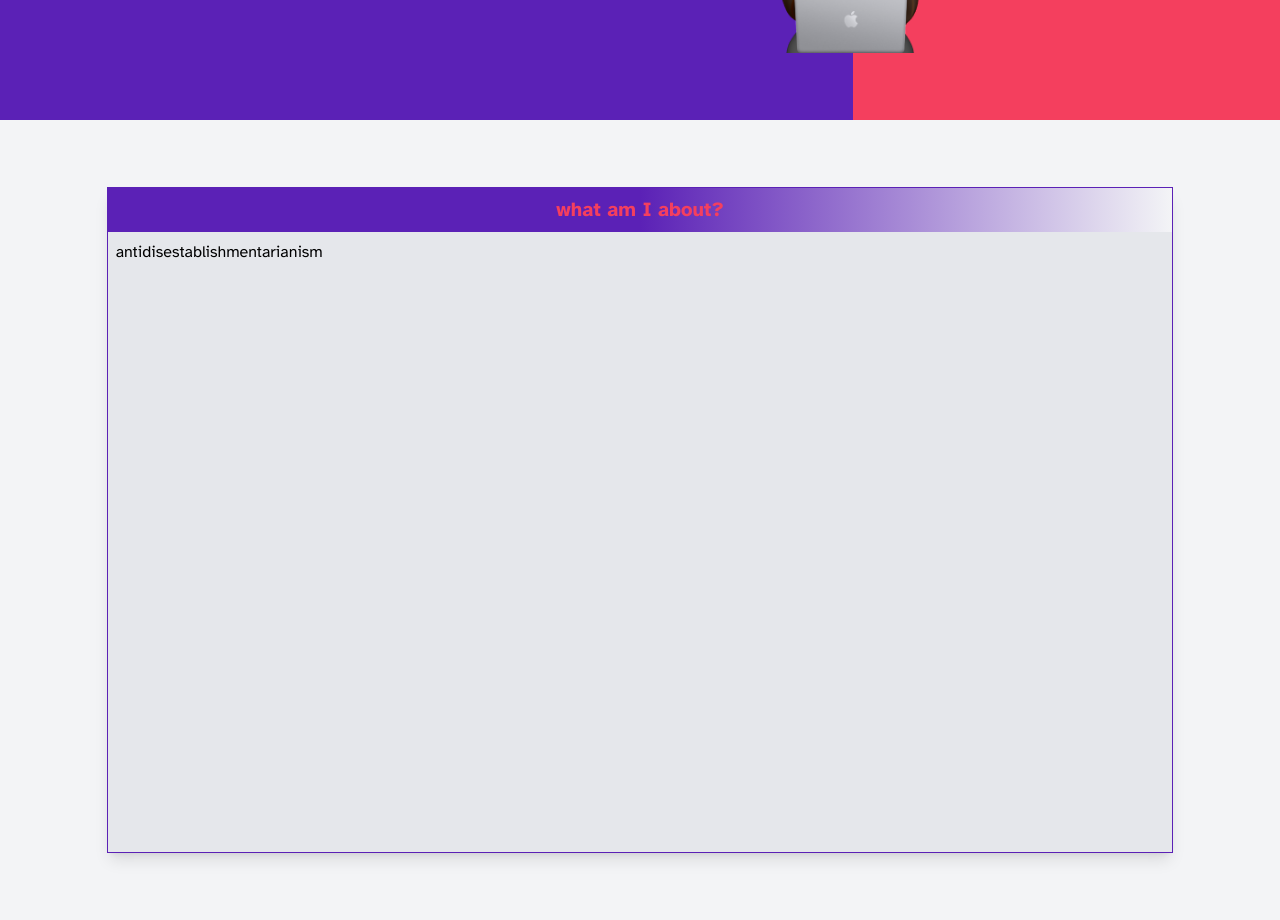
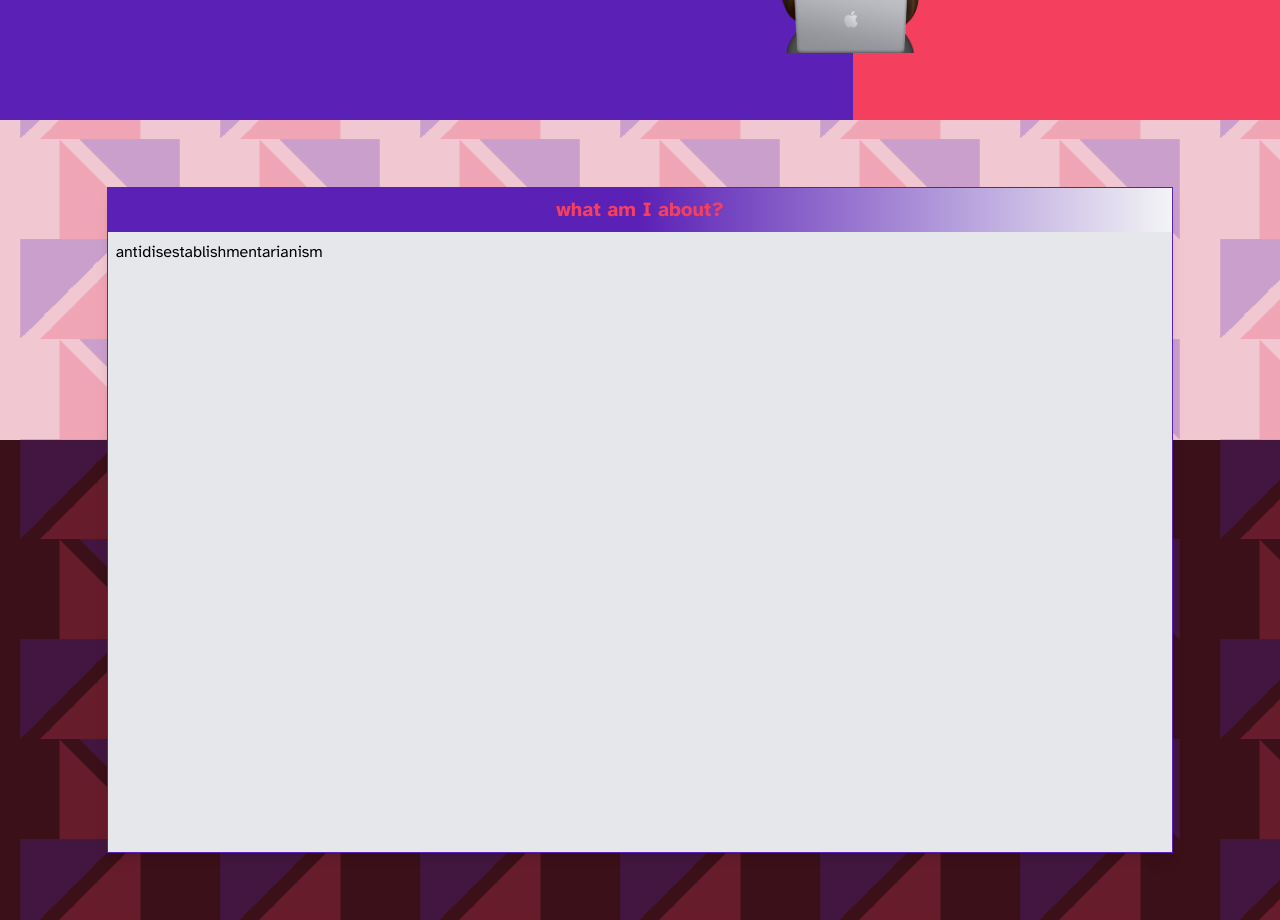
Before and after one commit to CameronDickie/portfolio-2.0, a Next.js app in the folder pf/: page / in a window 1280 px wide. Shown: the part 360-1280 px from the top of the page. Built offline with nearby package versions, Linux system fonts and the light colour scheme.

Commit message:
Adding Background animation for summary
Added in a css animation for the background on the summary page.

Might decide this to be too tacky after looking at it for too long but
for now- i like it... maybe I can create a custom one that I can rework
later but for now this will work

```diff
--- a/pf/components/Summary.tsx
+++ b/pf/components/Summary.tsx
@@ -1,8 +1,10 @@
 import React from "react";
+
+import styles from "../styles/summary.module.css";
 
 const Summary = () => {
   return (
-    <div className="bg-gray-100 w-screen h-screen flex justify-center items-center">
+      <div className={`${styles.bgCard} w-screen h-screen flex justify-center items-center`}>
         <div className="w-5/6 h-5/6 bg-gray-200 transition ease-in-out hover:-translate-y-1 border-violet-800 border shadow-lg hover:shadow-xl">
           <h2 className="p-2 font-atkinson_bold text-center text-rose-500 bg-gradient-to-l from-gray-100 via-violet-800 to-violet-800 text-xl">
             what am I about?
--- /dev/null
+++ b/pf/styles/summary.module.css
@@ -0,0 +1,86 @@
+/* styles from https://codepen.io/hexagoncircle/pen/Exyewjv */
+.bgCard {
+    --s: 25vmin;
+    --p: calc(var(--s) / 2);
+    --c1: rgba(236, 65, 98, 0.25);
+    --c2: rgba(89, 39, 184, 0.25);
+    --c3: #eef2f5;
+    --bg: var(--c3);
+    --d: 4000ms;
+    --e: cubic-bezier(0.76, 0, 0.24, 1);
+
+    background-color: var(--bg);
+    background-image:
+      linear-gradient(45deg, var(--c1) 25%, transparent 25%),
+      linear-gradient(-45deg, var(--c1) 25%, transparent 25%),
+      linear-gradient(45deg, transparent 75%, var(--c2) 75%),
+      linear-gradient(-45deg, transparent 75%, var(--c2) 75%);
+    background-size: var(--s) var(--s);
+    background-position:
+      calc(var(--p) *  1) calc(var(--p) *  0),
+      calc(var(--p) * -1) calc(var(--p) *  1),
+      calc(var(--p) *  1) calc(var(--p) * -1),
+      calc(var(--p) * -1) calc(var(--p) *  0);
+    animation:
+      color var(--d) var(--e) infinite,
+      position var(--d) var(--e) infinite;
+  }
+
+  @keyframes color {
+    0%, 25% {
+      --bg: var(--c3);
+    }
+    26%, 50% {
+      --bg: var(--c1);
+    }
+    51%, 75% {
+      --bg: var(--c3);
+    }
+    76%, 100% {
+      --bg: var(--c2);
+    }
+  }
+
+  @keyframes position {
+    0% {
+      background-position:
+        calc(var(--p) *  1) calc(var(--p) *  0),
+        calc(var(--p) * -1) calc(var(--p) *  1),
+        calc(var(--p) *  1) calc(var(--p) * -1),
+        calc(var(--p) * -1) calc(var(--p) *  0);
+    }
+    25% {
+      background-position:
+        calc(var(--p) *  1) calc(var(--p) *  4),
+        calc(var(--p) * -1) calc(var(--p) *  5),
+        calc(var(--p) *  1) calc(var(--p) *  3),
+        calc(var(--p) * -1) calc(var(--p) *  4);
+    }
+    50% {
+      background-position:
+        calc(var(--p) *  3) calc(var(--p) * 8),
+        calc(var(--p) * -3) calc(var(--p) * 9),
+        calc(var(--p) *  2) calc(var(--p) * 7),
+        calc(var(--p) * -2) calc(var(--p) * 8);
+    }
+    75% {
+      background-position:
+        calc(var(--p) *  3) calc(var(--p) * 12),
+        calc(var(--p) * -3) calc(var(--p) * 13),
+        calc(var(--p) *  2) calc(var(--p) * 11),
+        calc(var(--p) * -2) calc(var(--p) * 12);
+    }
+    100% {
+      background-position:
+        calc(var(--p) *  5) calc(var(--p) * 16),
+        calc(var(--p) * -5) calc(var(--p) * 17),
+        calc(var(--p) *  5) calc(var(--p) * 15),
+        calc(var(--p) * -5) calc(var(--p) * 16);
+    }
+  }
+
+  @media (prefers-reduced-motion) {
+    .bgCard {
+      animation: none;
+    }
+  }
```
Lines whose indentation alone changed are shown as unchanged.
